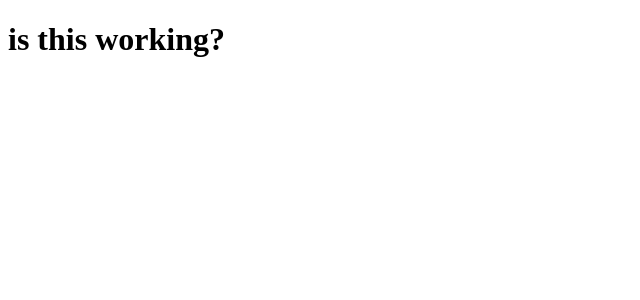
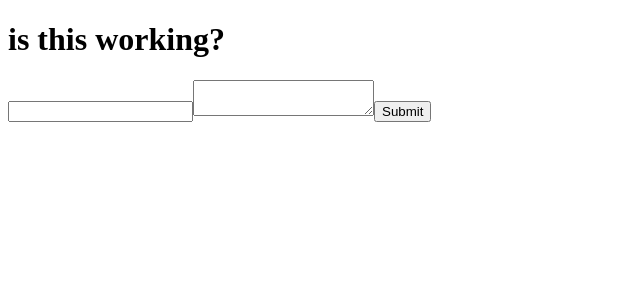
Before and after one commit to meganamarshall/react-redux, a React app: page / in a window 1280 px wide. Shown: the top 300 px of the page, without its empty margins (0-640 px from the left). Built offline with nearby package versions, Linux system fonts and the light colour scheme.

Commit message:
still troubleshooting

```diff
--- a/src/components/App.js
+++ b/src/components/App.js
@@ -12,6 +12,8 @@ export default function App() {
     <Router>
       <>
       <h1>is this working?</h1>
+      {/* <AllPosts /> */}
+      <CreatePost />
       <Switch>
         <Route path="/allposts" component={AllPosts} />
         <Route path="/CreatePost" component={CreatePost} />
--- a/src/components/Post.js
+++ b/src/components/Post.js
@@ -5,7 +5,7 @@ function Post({ post, deletePost }) {
   return (
     <>
     <p>{post.postTitle}</p>
-    <button onClick={deletePost.bind(null, post.postId)}>Delete</button>
+    <button onClick={deletePost.bind(null, post.id)}>Delete</button>
     </>
   );
 }
@@ -13,7 +13,7 @@ function Post({ post, deletePost }) {
 Post.propTypes = {
   deletePost: PropTypes.func.isRequired,
   post: PropTypes.shape({
-    postId: PropTypes.number.isRequired,
+    id: PropTypes.number.isRequired,
     postTitle: PropTypes.string.isRequired
   })
 };
--- a/src/components/PostForm.js
+++ b/src/components/PostForm.js
@@ -27,8 +27,8 @@ export default class PostForm extends PureComponent {
     const { postTitle, postBody } = this.state;
     return (
       <form onSubmit={this.handleSubmit}>
-        <input name="title" value={postTitle} onChange={this.handleChange} />
-        <textarea name="body" value={postBody} onChange={this.handleChange} />
+        <input name="postTitle" value={postTitle} onChange={this.handleChange} />
+        <textarea name="postBody" value={postBody} onChange={this.handleChange} />
         <button>Submit</button>
       </form>
     );
--- a/src/components/Posts.js
+++ b/src/components/Posts.js
@@ -4,7 +4,7 @@ import Post from './Post';
 
 function Posts({ posts, deletePost }) {
   const postList = posts.map(post => (
-    <li key={post.postId}>
+    <li key={post.id}>
       <Post deletePost={deletePost} post={post} />
     </li>
   ));
@@ -18,10 +18,10 @@ function Posts({ posts, deletePost }) {
 
 Posts.propTypes = {
   deletePost: PropTypes.func.isRequired,
-  posts: PropTypes.shape({
+  posts: PropTypes.arrayOf(PropTypes.shape({
     postId: PropTypes.number.isRequired,
     postTitle: PropTypes.string.isRequired
-  })
+  }))
 };
 
 export default Posts;
```
